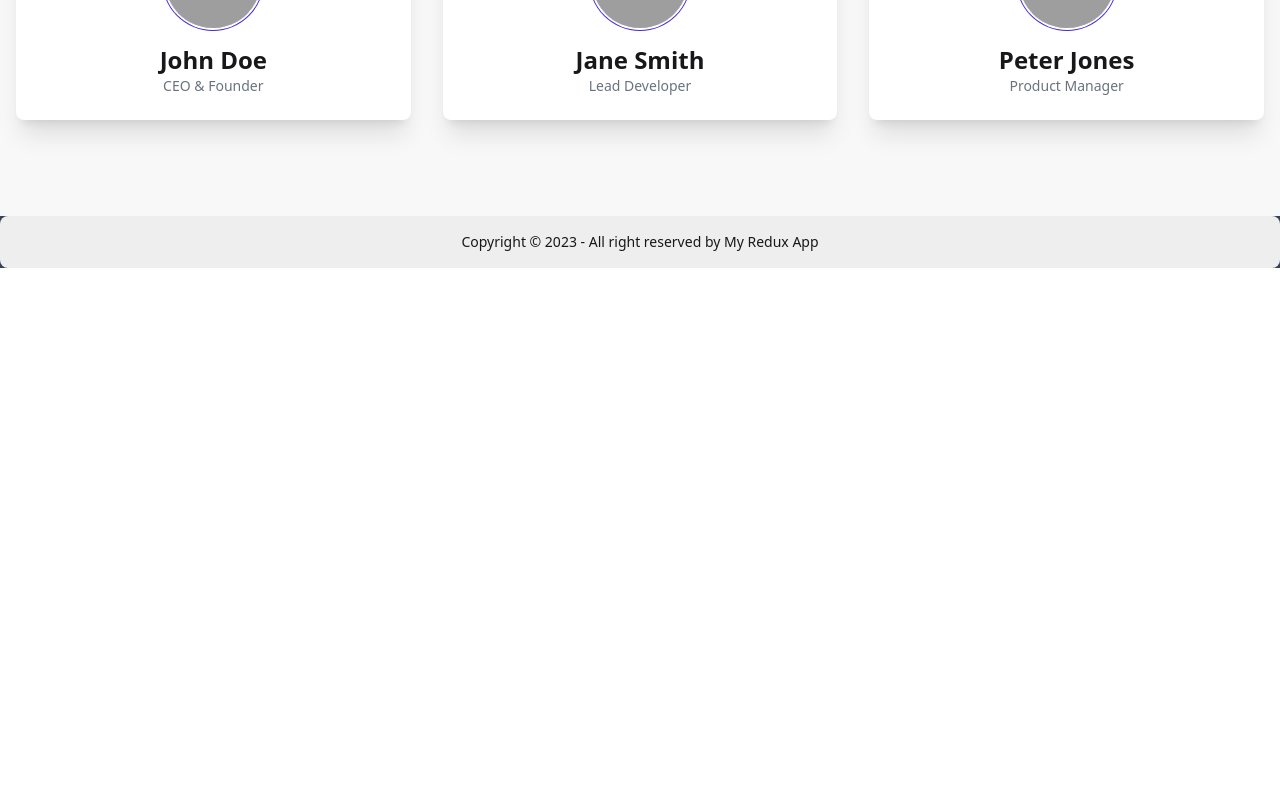
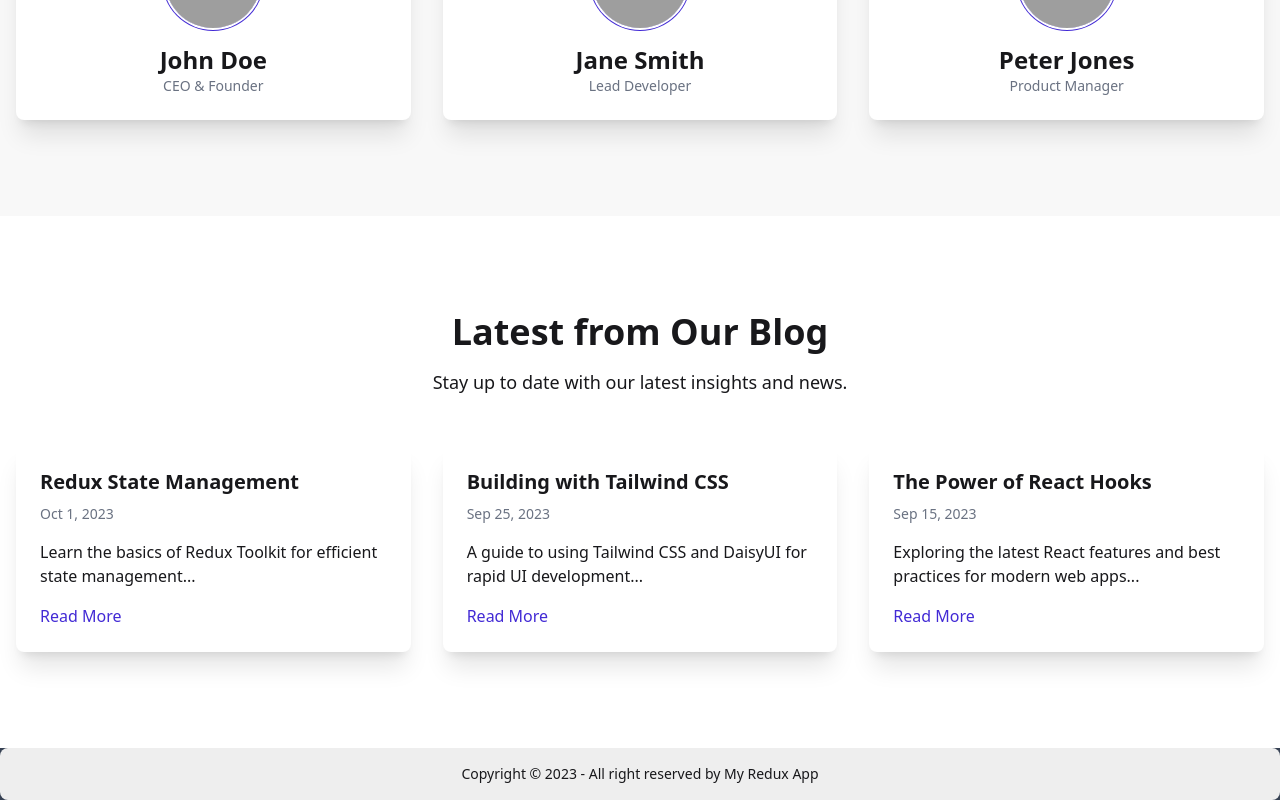
Before and after one commit to kousar-21/redux-first-website, a React (Vite) app: page / in a window 1280 px wide. Shown: the part 3178-3978 px from the top of the page. Before the commit the page ends 3446 px from the top, so only its background shows below. Built offline with nearby package versions, Linux system fonts and the light colour scheme; grey boxes are pictures that could not be loaded.

Commit message:
adding a blog section

```diff
--- a/src/Pages/Home/Home.jsx
+++ b/src/Pages/Home/Home.jsx
@@ -8,6 +8,7 @@ import AboutSection from '../../component/AboutSection/AboutSection';
 import CtaSection from '../../component/CtaSection/CtaSection';
 import PricingSection from '../../component/PricingSection/PricingSection';
 import TeamSection from '../../component/TeamSection/TeamSection';
+import BlogSection from '../../component/BlogSection/BlogSection';
 
 const Home = () => {
     return (
@@ -22,6 +23,7 @@ const Home = () => {
             <CtaSection></CtaSection>
             <PricingSection></PricingSection>
             <TeamSection></TeamSection>
+            <BlogSection></BlogSection>
             <div className='bg-gray-700'>
                 <Footer></Footer>
             </div>
--- /dev/null
+++ b/src/component/BlogSection/BlogSection.jsx
@@ -0,0 +1,27 @@
+import React from 'react';
+
+const BlogSection = () => {
+    const posts = [
+        { title: 'Redux State Management', date: 'Oct 1, 2023', excerpt: 'Learn the basics of Redux Toolkit for efficient state management...' },
+        { title: 'Building with Tailwind CSS', date: 'Sep 25, 2023', excerpt: 'A guide to using Tailwind CSS and DaisyUI for rapid UI development...' },
+        { title: 'The Power of React Hooks', date: 'Sep 15, 2023', excerpt: 'Exploring the latest React features and best practices for modern web apps...' },
+    ];
+    return (
+        <div className="py-24 text-center">
+            <h2 className="text-4xl font-bold">Latest from Our Blog</h2>
+            <p className="mt-4 text-lg">Stay up to date with our latest insights and news.</p>
+            <div className="mt-12 grid grid-cols-1 md:grid-cols-3 gap-8 px-4">
+                {posts.map((post, index) => (
+                    <div key={index} className="card bg-base-100 shadow-xl p-6 flex flex-col items-start">
+                        <h3 className="text-xl font-semibold">{post.title}</h3>
+                        <p className="text-sm text-gray-500 mt-2">{post.date}</p>
+                        <p className="mt-4 text-left">{post.excerpt}</p>
+                        <a href="#" className="link link-hover text-primary mt-4">Read More</a>
+                    </div>
+                ))}
+            </div>
+        </div>
+    );
+};
+
+export default BlogSection;
```
